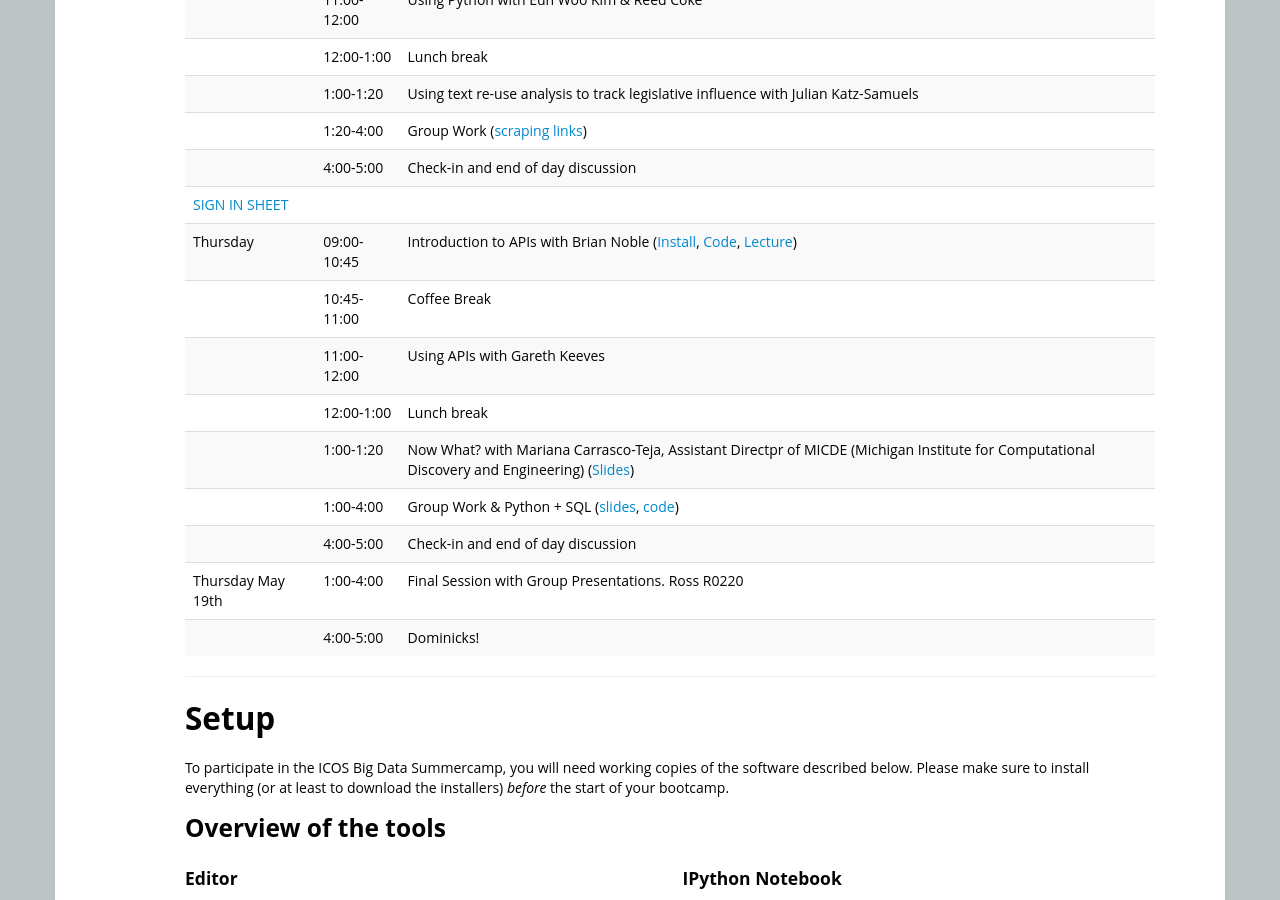
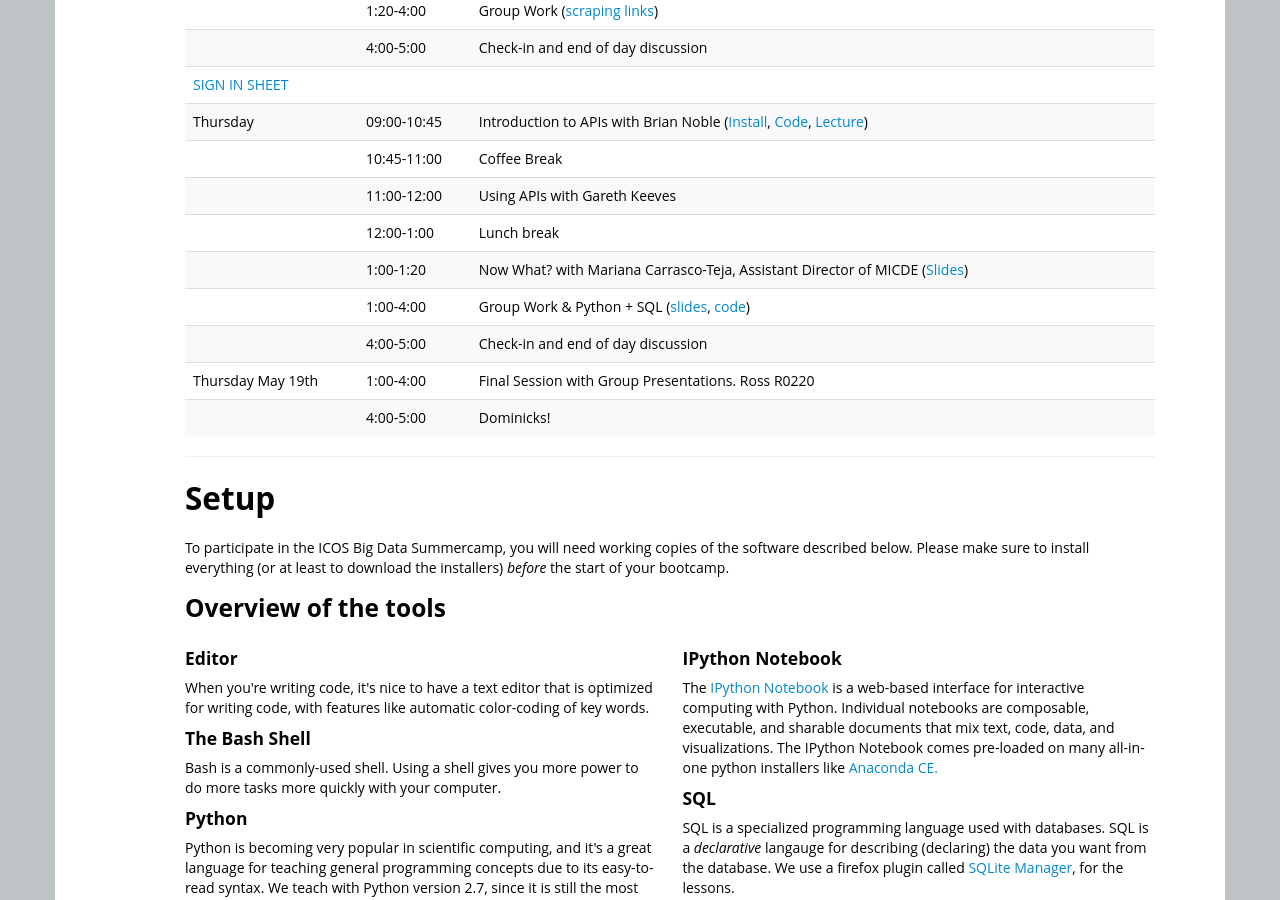
Before and after one commit to ICOSBigDataCamp/2018-summer-camp, a Jekyll site: the page built from index.html, in a window 1280 px wide and 900 px high, scrolled down 1623 px. Built offline with Jekyll 4.4.1, drawn with Linux system fonts in a browser that asks for light colours.

Commit message:
Update index.html

```diff
--- a/index.html
+++ b/index.html
@@ -159,7 +159,7 @@
   <tr> <td></td>        <td>11:00-12:00</td>   <td>Using APIs with Gareth Keeves
   </td> </tr>
   <tr> <td></td>        <td>12:00-1:00</td>   <td>Lunch break</td> </tr>
-  <tr> <td></td> <td>1:00-1:20</td>   <td>Now What? with Mariana Carrasco-Teja, Assistant Directpr of MICDE (Michigan Institute for Computational Discovery and Engineering)
+  <tr> <td></td> <td>1:00-1:20</td>   <td>Now What? with Mariana Carrasco-Teja, Assistant Director of MICDE
     (<a href="slides/Big Data Summer Camp 2015 - ARC info.pdf">Slides</a>)</td> </tr>
   <tr> <td></td>        <td>1:00-4:00</td>    <td>Group Work & Python + SQL
     (<a href="slides/Scraping-tree-explained.pdf">slides</a>,
```
